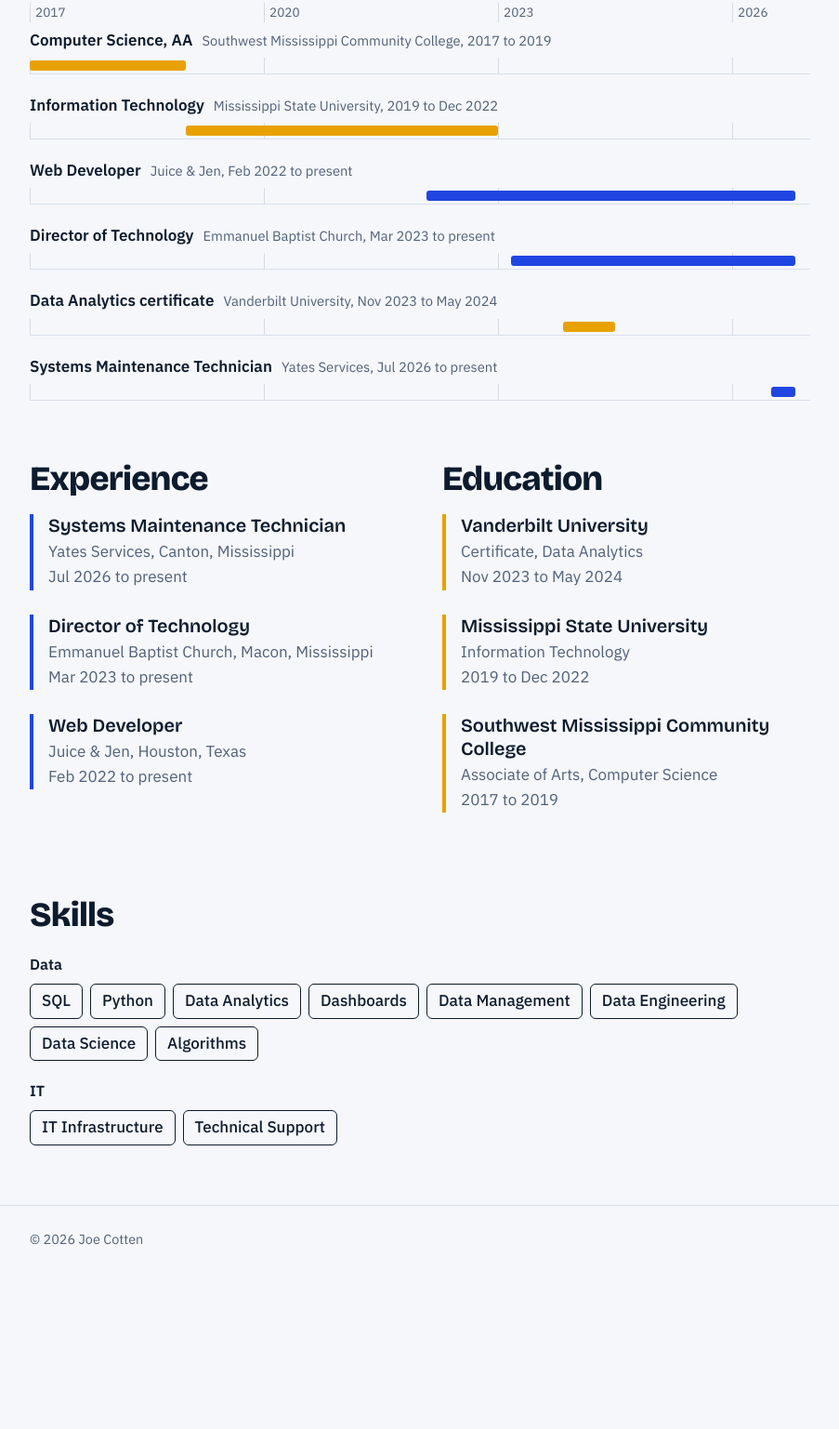
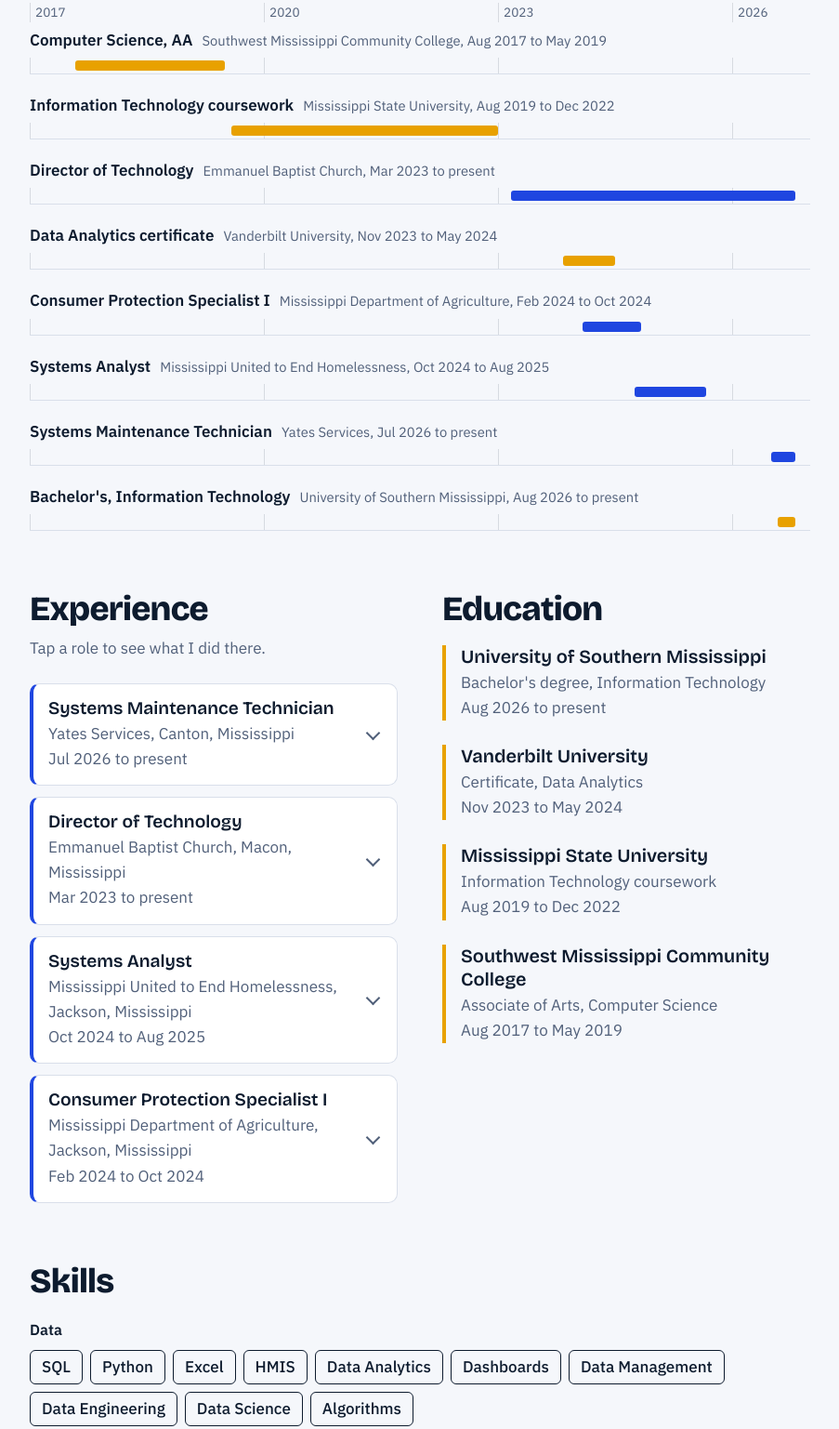
Before and after one commit to joecotten/joecotten.github.io, a plain HTML site: page index.html in a window 1280 px wide. Shown: the part 848-2385 px from the top of the page at 93% size, without its empty margins (188-1091 px from the left). Before the commit the page ends 2240 px from the top, so only its background shows below. Drawn offline with nearby package versions, Linux system fonts and the light colour scheme.

Commit message:
Add files via upload

```diff
--- a/index.html
+++ b/index.html
@@ -5,9 +5,9 @@
 <meta name="viewport" content="width=device-width, initial-scale=1">
 <meta name="color-scheme" content="light dark">
 <title>Joe Cotten | Data Analyst</title>
-<meta name="description" content="Joe Cotten is a data analyst in Madison, Mississippi with a background in IT support and web development.">
+<meta name="description" content="Joe Cotten is a data analyst in Canton, Mississippi with a background in IT support and web development.">
 <meta property="og:title" content="Joe Cotten | Data Analyst">
-<meta property="og:description" content="Data analyst in Madison, Mississippi with a background in IT support and web development.">
+<meta property="og:description" content="Data analyst in Canton, Mississippi with a background in IT support and web development.">
 <meta name="theme-color" content="#1F46E0">
 <script>document.documentElement.className += ' js';</script>
 <link rel="preconnect" href="https://fonts.googleapis.com">
@@ -21,6 +21,7 @@
     --work: #1F46E0;
     --school: #E8A100;
     --line: #D9DFEA;
+    --card: #FFFFFF;
     --grid: rgba(13, 27, 46, 0.13);
     --hero: #1F46E0;
     --display: "Bricolage Grotesque", "Segoe UI", system-ui, sans-serif;
@@ -34,6 +35,7 @@
       --work: #7C9BFF;
       --school: #FFC24B;
       --line: #22314A;
+      --card: #111E31;
       --grid: rgba(232, 238, 248, 0.14);
       --hero: #1634B5;
     }
@@ -147,6 +149,35 @@
   .entries.school li { border-left-color: var(--school); }
   .entries h3 { font-family: var(--display); font-weight: 600; font-size: 1.25rem; line-height: 1.25; margin: 0 0 2px; }
   .entries p { margin: 0; color: var(--muted); }
+  .entries .did { margin: 10px 0 0; padding-left: 18px; list-style: disc; }
+  .entries .did li { border: 0; padding-left: 0; margin: 0 0 8px; }
+
+  /* Experience cards */
+  .cards { display: grid; gap: 12px; margin-top: 4px; }
+  .card { background: var(--card); border: 1px solid var(--line); border-left: 4px solid var(--work); border-radius: 10px; }
+  .card h3 { font-family: var(--display); font-weight: 600; font-size: 1.2rem; line-height: 1.25; margin: 0 0 2px; }
+  .card .org, .card .dates { display: block; color: var(--muted); }
+  .card .plain { padding: 14px 16px; }
+  .card summary { position: relative; display: block; padding: 14px 46px 14px 16px; cursor: pointer; list-style: none; border-radius: 8px; }
+  .card summary::-webkit-details-marker { display: none; }
+  .card summary::after {
+    content: "";
+    position: absolute;
+    right: 20px;
+    top: 50%;
+    width: 9px;
+    height: 9px;
+    margin-top: -7px;
+    border-right: 2px solid var(--muted);
+    border-bottom: 2px solid var(--muted);
+    transform: rotate(45deg);
+    transition: transform 0.2s ease;
+  }
+  .card[open] summary::after { transform: rotate(-135deg); margin-top: -2px; }
+  .card summary:hover h3 { color: var(--work); }
+  .card summary:focus-visible { outline: 3px solid var(--work); outline-offset: 2px; }
+  .card .did { margin: 0; padding: 14px 18px 8px 36px; list-style: disc; border-top: 1px solid var(--line); }
+  .card .did li { margin: 0 0 10px; }
 
   /* Skills */
   .skillgroup { margin-top: 20px; }
@@ -167,13 +198,14 @@
 
 <header class="hero">
   <div class="inner">
-    <p class="where">Madison, Mississippi</p>
+    <p class="where">Canton, Mississippi</p>
     <h1>Joe<br>Cotten</h1>
     <p class="role">Data analyst</p>
     <p class="lede">Vanderbilt-certified in data analytics, with hands-on experience in IT support and web development.</p>
     <div class="actions">
       <a class="btn solid" href="mailto:joe.cotten95@gmail.com">Email me</a>
       <a class="btn ghost" href="https://www.linkedin.com/in/joe-cotten" target="_blank" rel="noopener">View LinkedIn</a>
+      <a class="btn ghost" href="Joe-Cotten-Resume.pdf" download>Download resume (PDF)</a>
     </div>
   </div>
 </header>
@@ -197,19 +229,14 @@
         <span style="left:90%">2026</span>
       </div>
 
-      <div class="row school" data-start="2017" data-end="2019">
-        <div class="label"><strong>Computer Science, AA</strong><span>Southwest Mississippi Community College, 2017 to 2019</span></div>
-        <div class="track"><div class="bar" style="left:0%;width:20%"></div></div>
+      <div class="row school" data-start="2017.583" data-end="2019.5">
+        <div class="label"><strong>Computer Science, AA</strong><span>Southwest Mississippi Community College, Aug 2017 to May 2019</span></div>
+        <div class="track"><div class="bar" style="left:5.8%;width:19.2%"></div></div>
       </div>
 
-      <div class="row school" data-start="2019" data-end="2023">
-        <div class="label"><strong>Information Technology</strong><span>Mississippi State University, 2019 to Dec 2022</span></div>
-        <div class="track"><div class="bar" style="left:20%;width:40%"></div></div>
-      </div>
-
-      <div class="row work" data-start="2022.083" data-end="now">
-        <div class="label"><strong>Web Developer</strong><span>Juice &amp; Jen, Feb 2022 to present</span></div>
-        <div class="track"><div class="bar" style="left:50.8%;width:47.4%"></div></div>
+      <div class="row school" data-start="2019.583" data-end="2023">
+        <div class="label"><strong>Information Technology coursework</strong><span>Mississippi State University, Aug 2019 to Dec 2022</span></div>
+        <div class="track"><div class="bar" style="left:25.8%;width:34.2%"></div></div>
       </div>
 
       <div class="row work" data-start="2023.167" data-end="now">
@@ -222,9 +249,24 @@
         <div class="track"><div class="bar" style="left:68.3%;width:6.7%"></div></div>
       </div>
 
+      <div class="row work" data-start="2024.083" data-end="2024.833">
+        <div class="label"><strong>Consumer Protection Specialist I</strong><span>Mississippi Department of Agriculture, Feb 2024 to Oct 2024</span></div>
+        <div class="track"><div class="bar" style="left:70.8%;width:7.5%"></div></div>
+      </div>
+
+      <div class="row work" data-start="2024.75" data-end="2025.667">
+        <div class="label"><strong>Systems Analyst</strong><span>Mississippi United to End Homelessness, Oct 2024 to Aug 2025</span></div>
+        <div class="track"><div class="bar" style="left:77.5%;width:9.2%"></div></div>
+      </div>
+
       <div class="row work" data-start="2026.5" data-end="now">
         <div class="label"><strong>Systems Maintenance Technician</strong><span>Yates Services, Jul 2026 to present</span></div>
-        <div class="track"><div class="bar" style="left:95%;width:3.2%"></div></div>
+        <div class="track"><div class="bar" style="left:95%;width:3.1%"></div></div>
+      </div>
+
+      <div class="row school" data-start="2026.583" data-end="now">
+        <div class="label"><strong>Bachelor's, Information Technology</strong><span>University of Southern Mississippi, Aug 2026 to present</span></div>
+        <div class="track"><div class="bar" style="left:95.8%;width:2.3%"></div></div>
       </div>
     </div>
   </section>
@@ -232,28 +274,73 @@
   <div class="two">
     <section aria-labelledby="exp-h">
       <h2 id="exp-h">Experience</h2>
-      <ul class="entries">
-        <li>
-          <h3>Systems Maintenance Technician</h3>
-          <p>Yates Services, Canton, Mississippi</p>
-          <p>Jul 2026 to present</p>
-        </li>
-        <li>
-          <h3>Director of Technology</h3>
-          <p>Emmanuel Baptist Church, Macon, Mississippi</p>
-          <p>Mar 2023 to present</p>
-        </li>
-        <li>
-          <h3>Web Developer</h3>
-          <p>Juice &amp; Jen, Houston, Texas</p>
-          <p>Feb 2022 to present</p>
-        </li>
-      </ul>
+      <p class="intro">Tap a role to see what I did there.</p>
+      <div class="cards">
+        <details class="card">
+          <summary>
+            <h3>Systems Maintenance Technician</h3>
+            <span class="org">Yates Services, Canton, Mississippi</span>
+            <span class="dates">Jul 2026 to present</span>
+          </summary>
+          <ul class="did">
+            <li>Maintain the PCs on the assembly line at the Nissan manufacturing plant in Canton, Mississippi, so vehicles advance through the correct sequence numbers and workers can do their jobs without interruption.</li>
+            <li>Support torque tools connected to light bars that confirm fasteners are driven to the correct torque spec.</li>
+            <li>Maintain Dell Latitude tablets and scanners on forklifts and AGVs that confirm parts arrive at the correct location along their routes.</li>
+            <li>Keep Zebra, VIN, and certification printers running, including reloading paper and supplies.</li>
+          </ul>
+        </details>
+
+        <details class="card">
+          <summary>
+            <h3>Director of Technology</h3>
+            <span class="org">Emmanuel Baptist Church, Macon, Mississippi</span>
+            <span class="dates">Mar 2023 to present</span>
+          </summary>
+          <ul class="did">
+            <li>Manage all networking equipment and run cabling throughout the church.</li>
+            <li>Deployed ChurchCRM on AWS to track the church's finances and attendance.</li>
+            <li>Produce a live stream every Sunday using a network-attached 4K camera feeding OBS and streaming to YouTube, reaching viewers across a six-state area.</li>
+          </ul>
+        </details>
+
+        <details class="card">
+          <summary>
+            <h3>Systems Analyst</h3>
+            <span class="org">Mississippi United to End Homelessness, Jackson, Mississippi</span>
+            <span class="dates">Oct 2024 to Aug 2025</span>
+          </summary>
+          <ul class="did">
+            <li>Produced monthly, quarterly, and annual reports on Mississippi's unhoused population using Excel and HMIS (Homeless Management Information System), delivered to state agencies and the U.S. Department of Housing and Urban Development (HUD).</li>
+            <li>Cleaned and validated thousands of records so data met HUD standards.</li>
+            <li>Built report templates that streamlined recurring reporting.</li>
+          </ul>
+        </details>
+
+        <details class="card">
+          <summary>
+            <h3>Consumer Protection Specialist I</h3>
+            <span class="org">Mississippi Department of Agriculture, Jackson, Mississippi</span>
+            <span class="dates">Feb 2024 to Oct 2024</span>
+          </summary>
+          <ul class="did">
+            <li>Inspected nearly 2,000 fuel pumps across a four-county area, verifying that each one dispensed accurately and fairly.</li>
+            <li>Recorded inspections in WinWam and issued violation reports to the state and to station owners.</li>
+            <li>Enforced compliance by red-tagging pumps, taking them out of service, when violations went unresolved after one week.</li>
+            <li>Tested underground fuel tanks for water contamination and collected fuel samples from randomly selected stations every week.</li>
+            <li>Investigated consumer complaints.</li>
+          </ul>
+        </details>
+      </div>
     </section>
 
     <section aria-labelledby="edu-h">
       <h2 id="edu-h">Education</h2>
       <ul class="entries school">
+        <li>
+          <h3>University of Southern Mississippi</h3>
+          <p>Bachelor's degree, Information Technology</p>
+          <p>Aug 2026 to present</p>
+        </li>
         <li>
           <h3>Vanderbilt University</h3>
           <p>Certificate, Data Analytics</p>
@@ -261,13 +348,13 @@
         </li>
         <li>
           <h3>Mississippi State University</h3>
-          <p>Information Technology</p>
-          <p>2019 to Dec 2022</p>
+          <p>Information Technology coursework</p>
+          <p>Aug 2019 to Dec 2022</p>
         </li>
         <li>
           <h3>Southwest Mississippi Community College</h3>
           <p>Associate of Arts, Computer Science</p>
-          <p>2017 to 2019</p>
+          <p>Aug 2017 to May 2019</p>
         </li>
       </ul>
     </section>
@@ -280,6 +367,8 @@
       <ul>
         <li>SQL</li>
         <li>Python</li>
+        <li>Excel</li>
+        <li>HMIS</li>
         <li>Data Analytics</li>
         <li>Dashboards</li>
         <li>Data Management</li>
@@ -293,6 +382,11 @@
       <ul>
         <li>IT Infrastructure</li>
         <li>Technical Support</li>
+        <li>Networking</li>
+        <li>AWS</li>
+        <li>Live Streaming</li>
+        <li>OBS</li>
+        <li>Web Development</li>
       </ul>
     </div>
   </section>
```
Also changed, not shown: 1 other file.
